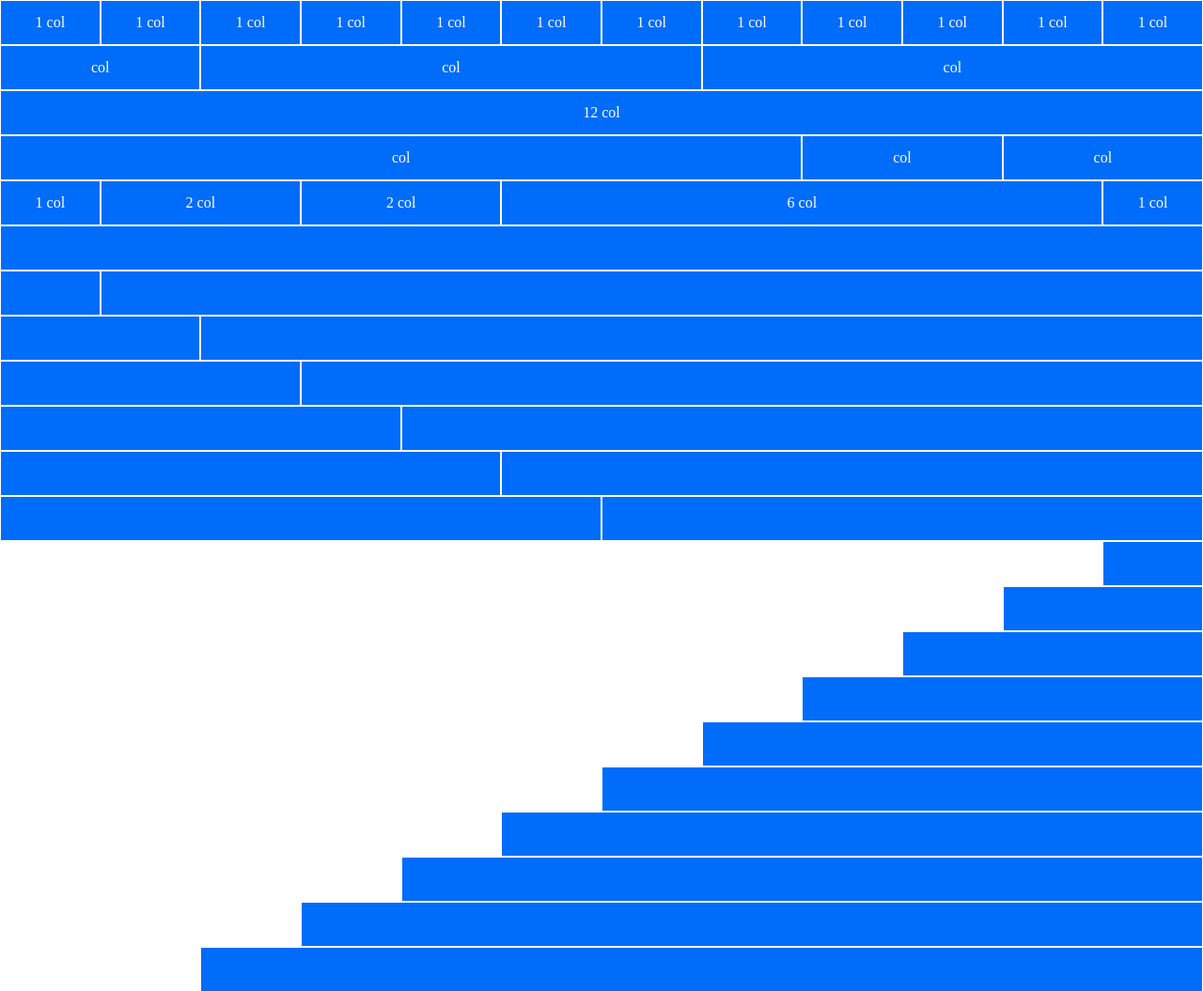
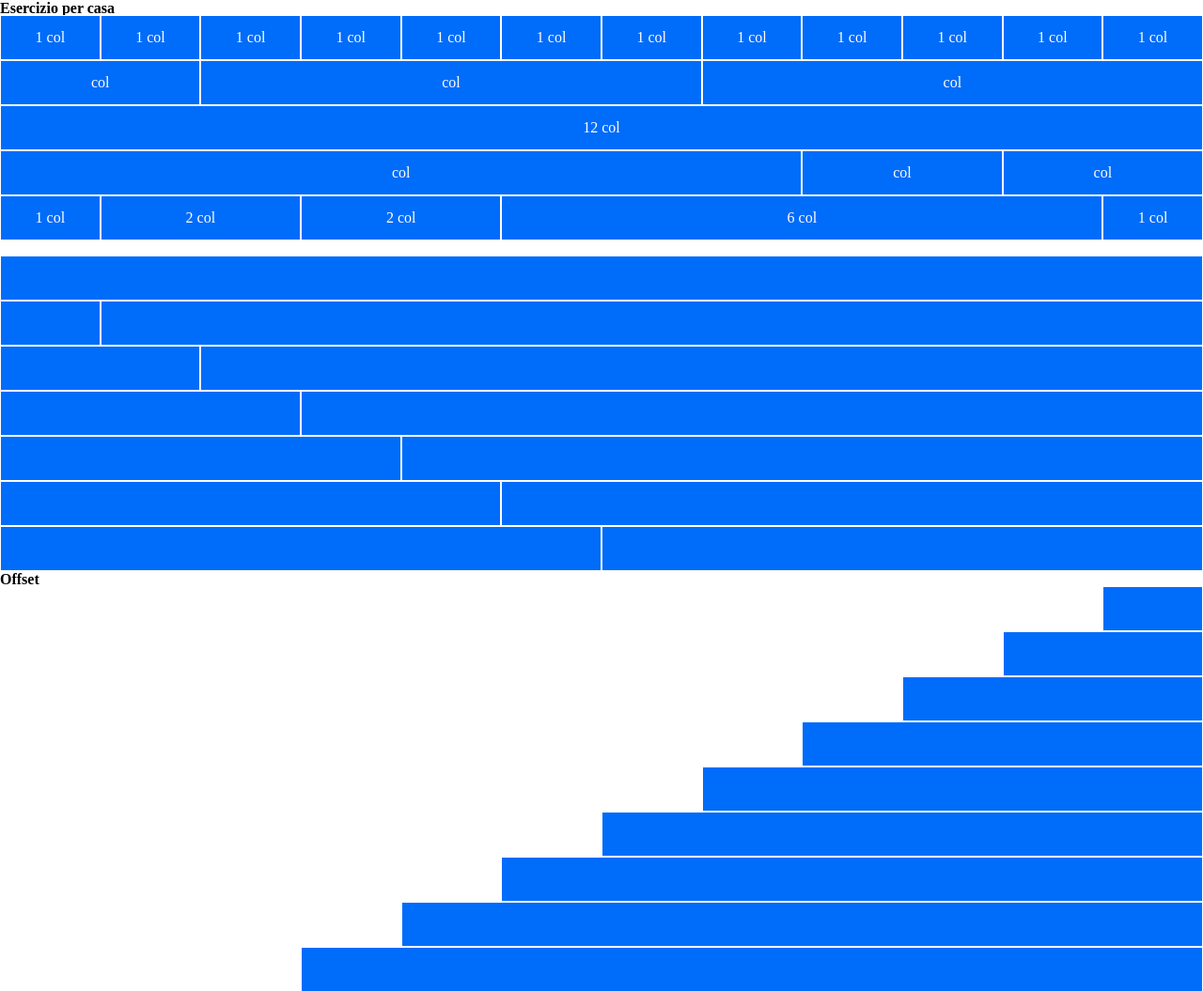
Before and after one commit to AdeAde99/html-css-12bool, a plain HTML site: page index.html in a window 1280 px wide. Shown: the top 1055 px of the page at 94% size. Drawn offline with Linux system fonts and the light colour scheme.

Commit message:
esercizio completato

```diff
--- a/css/style.css
+++ b/css/style.css
@@ -11,3 +11,10 @@
 .white {
     color: white;
 }
+
+.white-container {
+    height: 1rem;
+    width: 100%;
+    font-weight: 600;
+    background-color: transparent;
+}
--- a/index.html
+++ b/index.html
@@ -16,6 +16,8 @@
 
 
     <section class="row">
+
+        <div class="white-container">Esercizio per casa </div>
 
         <div class="col-1 white ">1 col</div>
         <div class="col-1 white ">1 col</div>
@@ -50,6 +52,8 @@
 
     <section class="row">
 
+        <div class="white-container"></div>
+
         <div class="col-12 white "></div>
 
         <div class="col-1 white "></div>
@@ -73,6 +77,8 @@
     </section>
 
     <section class="row">
+
+        <div class="white-container">Offset</div>
 
         <div class="col_offset-11 white "></div>
         <div class="col-1"></div>
```
